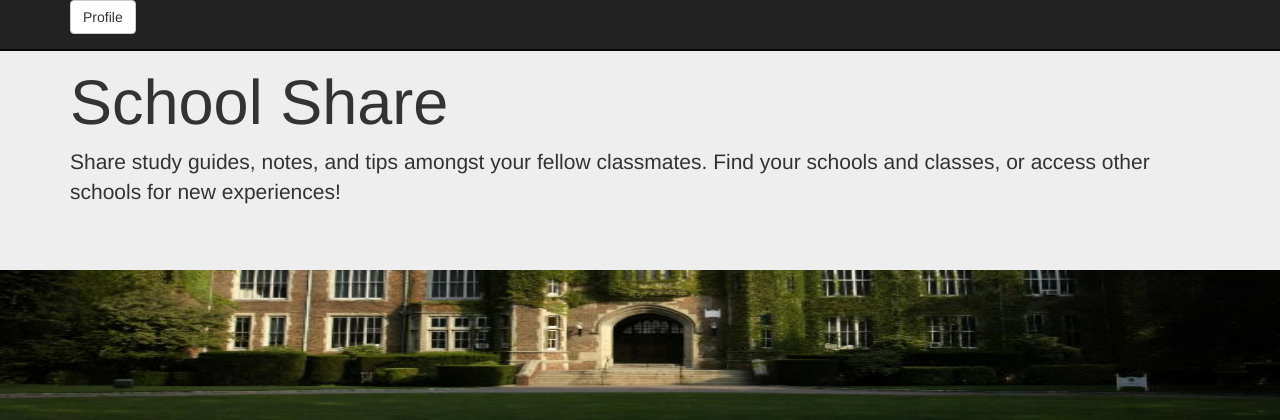
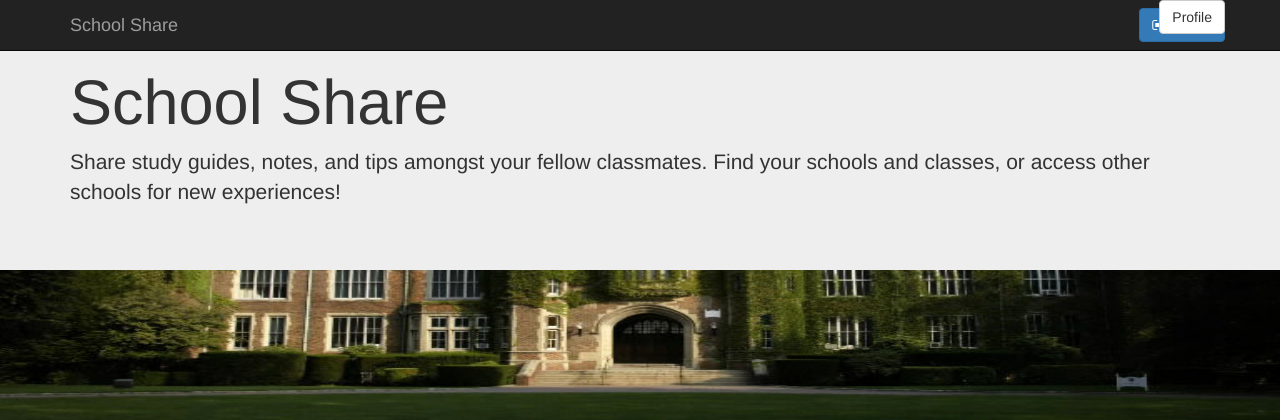
Before and after one commit to thejasonluo/SchoolShare, a Flask app: page / in a window 1280 px wide. Shown: the top 420 px of the page. Run offline with Flask 2, Linux system fonts and the light colour scheme; the visitor is signed in with stand-in values (Sample User, id 1); a database or web service that is not in the repository returns one stand-in record (values such as "Sample title"); some libraries are stand-ins or nearby versions.

Commit message:
positioning

```diff
--- a/templates/home.html
+++ b/templates/home.html
@@ -128,10 +128,12 @@
     </div>
     {% endif %}
     {% if loggedIn %}
-    <div class="navbar navbar-fixed-top navbar-inverse" role="navigation">
+    <div class="navbar navbar-fixed-top" role="navigation">
     <div class="container">
-    <div class="navbar-header">
+    <div class="collapse navbar-collapse">
+      <ul class="nav navbar-nav navbar-right">
     <a href = "/profile" button type="button" class="btn btn-default">Profile</button></a>
+    </ul>
    </div>
    </div>
    </div>
```
